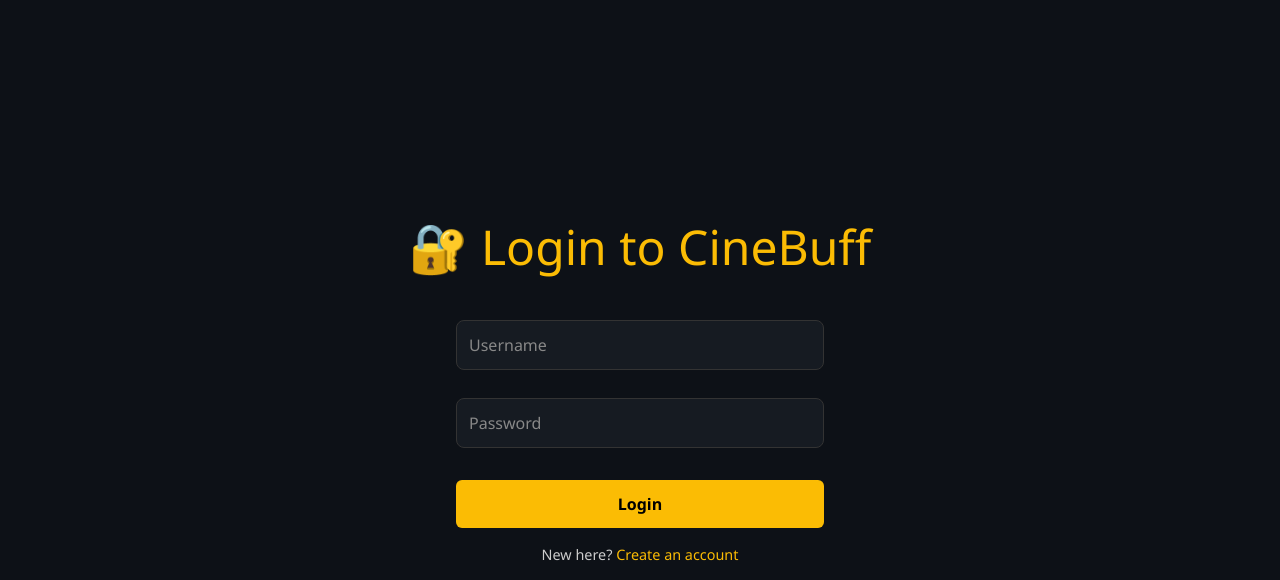
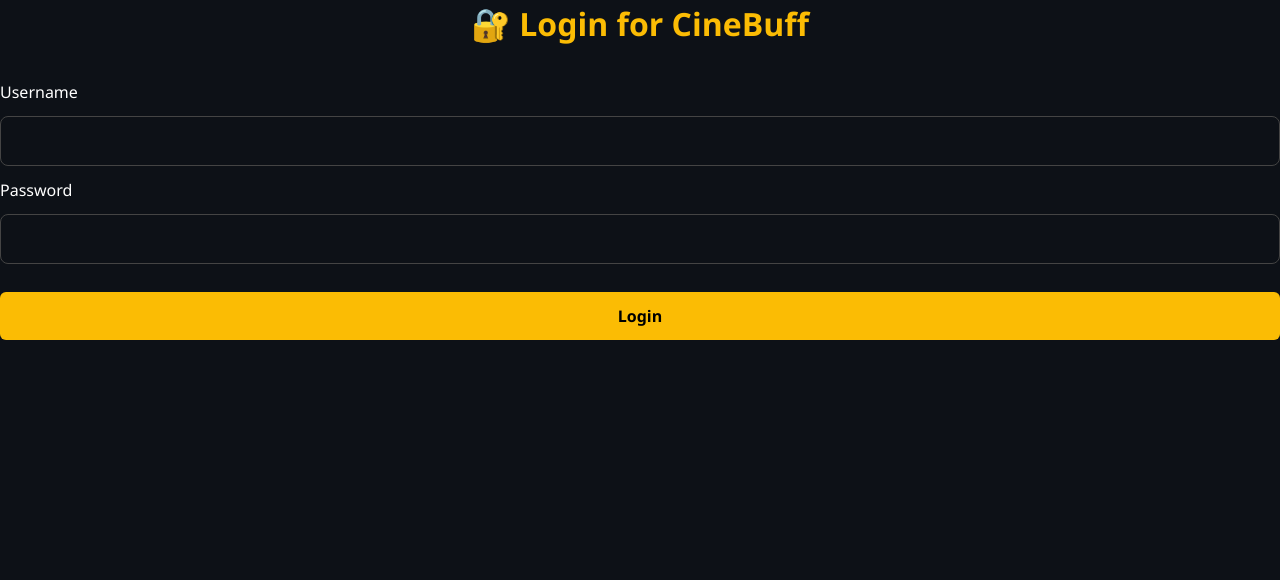
Before and after one commit to lilyjelleycat/Agile_web_project_group40, a Flask app: template app/templates/login.html in a window 1280 px wide. Shown: the part 56-636 px from the top of the page. After the commit the page ends 396 px from the top, so only its background shows below. Run offline with Flask 3, Linux system fonts and the light colour scheme; the template is opened without the code that fills it: values that come from a table or form of the project are taken from there, others are empty.

Commit message:
Made login page change to use WTForm

```diff
--- a/app/templates/login.html
+++ b/app/templates/login.html
@@ -79,6 +79,7 @@
   }
 </style>
 
+<!--
 <div class="login-fullscreen">
   <h1>🔐 Login to CineBuff</h1>
   <form method="POST" action="{{ url_for('login') }}" class="login-form">
@@ -87,5 +88,27 @@
     <button type="submit" class="btn btn-warning">Login</button>
   </form>
   <p>New here? <a href="{{ url_for('register') }}">Create an account</a></p>
-</div>
+</div>-->
+
+    <form method="POST" class="form-layout">
+      {{ form.hidden_tag() }}
+      <fieldset class="form-group">
+        <legend>🔐 Login for CineBuff</legend>
+
+        {% for field in [form.username, form.password] %}
+        <div class="form-group">
+          {{ field.label(class="form-control-label") }}
+          {{ field(class="form-control" + (' error-field' if field.errors else '')) }}
+          {% for error in field.errors %}
+          <div class="error-msg">{{ error }}</div>
+          {% endfor %}
+        </div>
+        {% endfor %}
+      </fieldset>
+
+      <div class="form-group">
+        {{ form.submit(class="btn btn-warning") }}
+      </div>
+    </form>
+
 {% endblock %}
```
